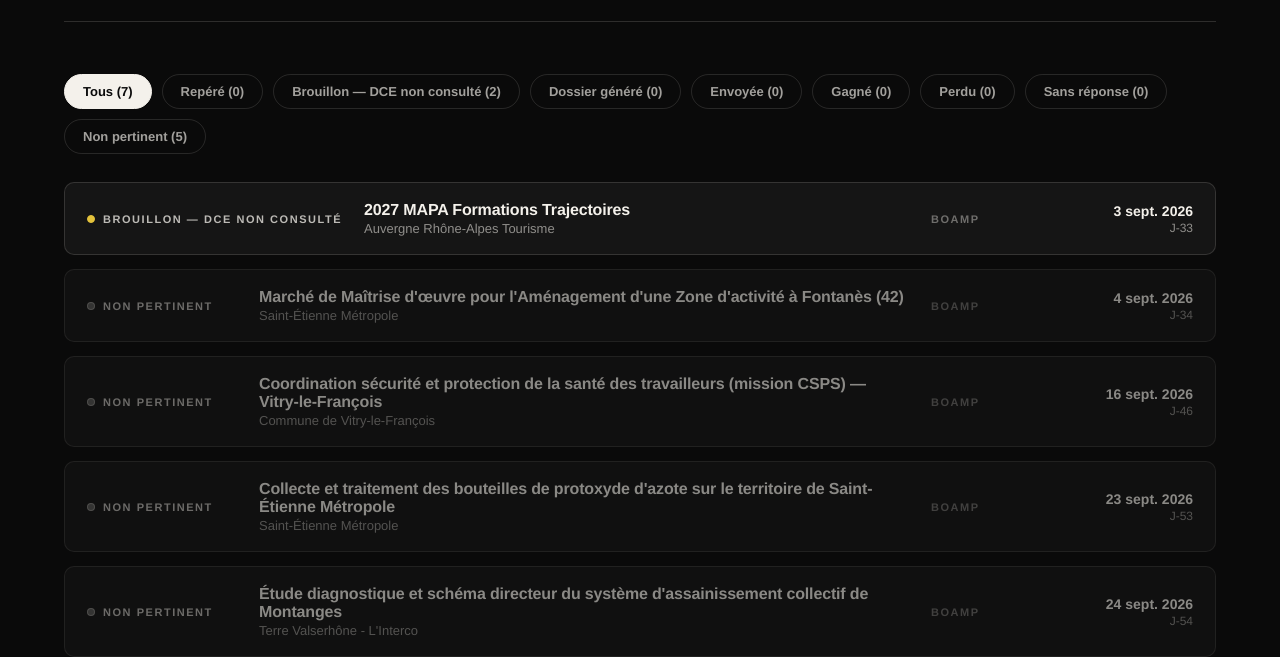
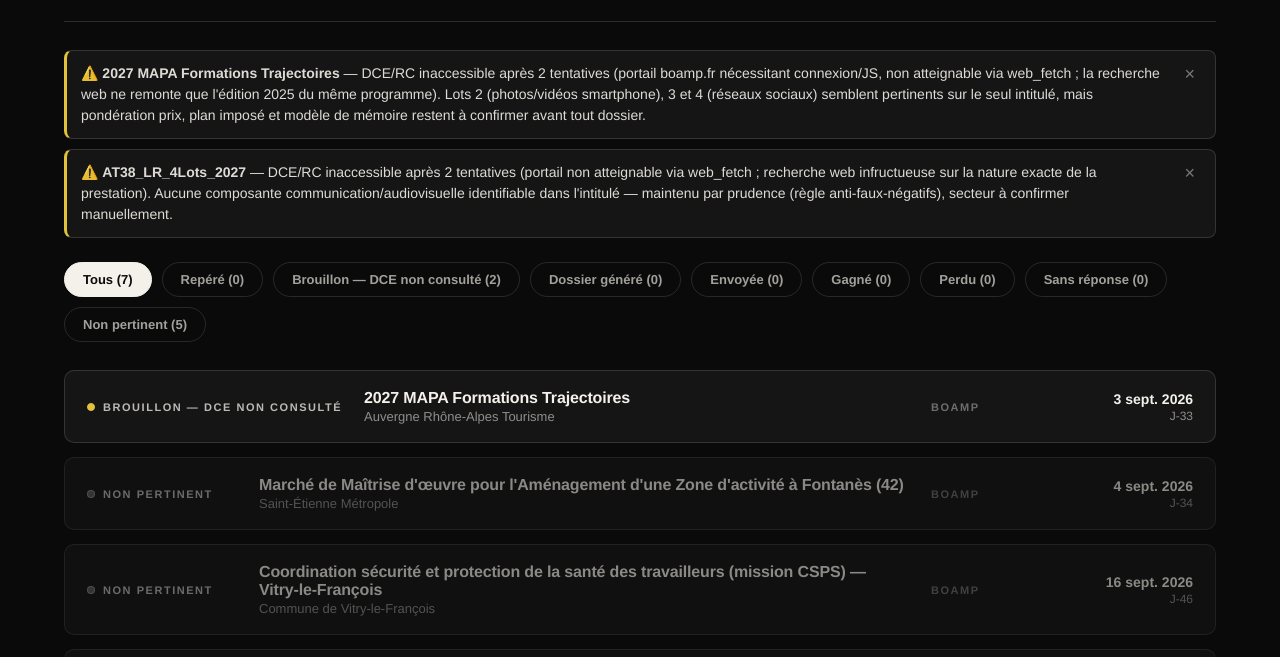
Before and after one commit to spaguilarpro/veille-marches-publics-dashboard, a plain HTML site: page index.html in a window 1280 px wide. Shown: the part 138-795 px from the top of the page. Drawn offline with Linux system fonts and the light colour scheme.

Commit message:
Régénère le panneau de notifications : ajoute les 2 blocages garde-fou (Trajectoires, AT38) suite au renseignement du champ Raison blocage dans le Tracker

```diff
--- a/index.html
+++ b/index.html
@@ -370,7 +370,8 @@
   </header>
 
   <div class="notif-panel" id="notif-panel">
-
+    <div class="notif-item" data-notif-type="blocage" data-notif-id="blocage-2027-mapa-formations-trajectoires"><span class="notif-text">⚠️ <strong>2027 MAPA Formations Trajectoires</strong> — DCE/RC inaccessible après 2 tentatives (portail boamp.fr nécessitant connexion/JS, non atteignable via web_fetch ; la recherche web ne remonte que l'édition 2025 du même programme). Lots 2 (photos/vidéos smartphone), 3 et 4 (réseaux sociaux) semblent pertinents sur le seul intitulé, mais pondération prix, plan imposé et modèle de mémoire restent à confirmer avant tout dossier.</span><button class="notif-dismiss" aria-label="Fermer">×</button></div>
+    <div class="notif-item" data-notif-type="blocage" data-notif-id="blocage-at38-lr-4lots-2027"><span class="notif-text">⚠️ <strong>AT38_LR_4Lots_2027</strong> — DCE/RC inaccessible après 2 tentatives (portail non atteignable via web_fetch ; recherche web infructueuse sur la nature exacte de la prestation). Aucune composante communication/audiovisuelle identifiable dans l'intitulé — maintenu par prudence (règle anti-faux-négatifs), secteur à confirmer manuellement.</span><button class="notif-dismiss" aria-label="Fermer">×</button></div>
   </div>
 
   <nav class="filters" id="filters">
```
